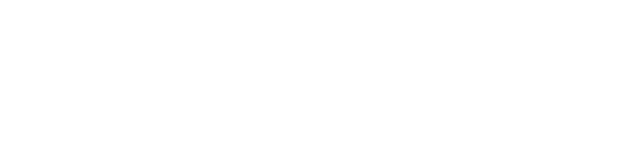
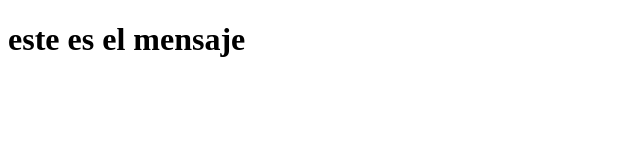
Before and after one commit to Aizehn/PruebaParaElRepo, a plain HTML site: page index.html in a window 1280 px wide. Shown: the whole page, without its empty margins (0-640 px from the left). Drawn offline with Linux system fonts and the light colour scheme.

Commit message:
asdalskfhj1ga

```diff
--- a/index.html
+++ b/index.html
@@ -4,6 +4,6 @@
 	<title>Holas</title>
 </head>
 <body>
-
+<h1>este es el mensaje</h1>
 </body>
 </html>
```
